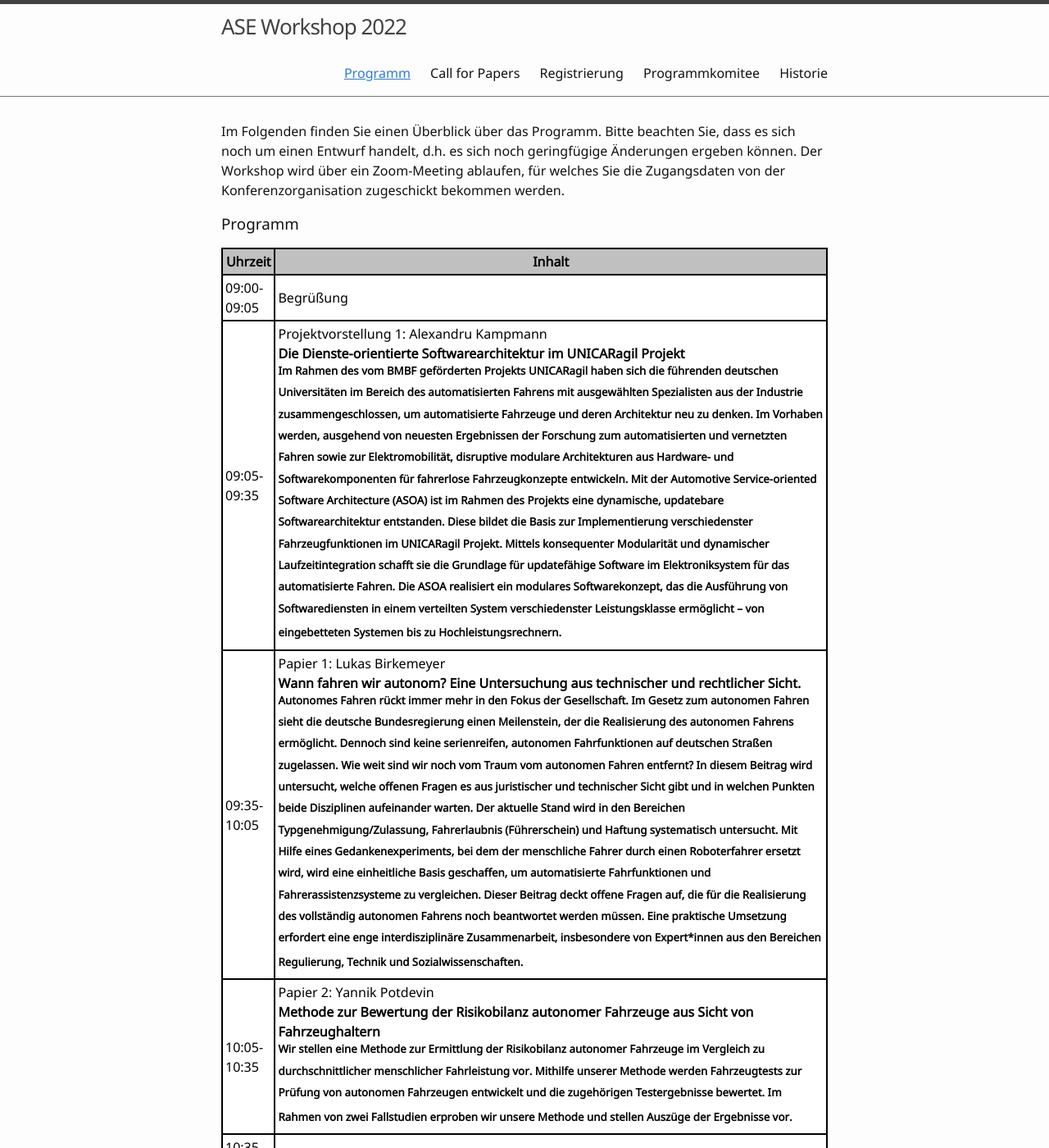
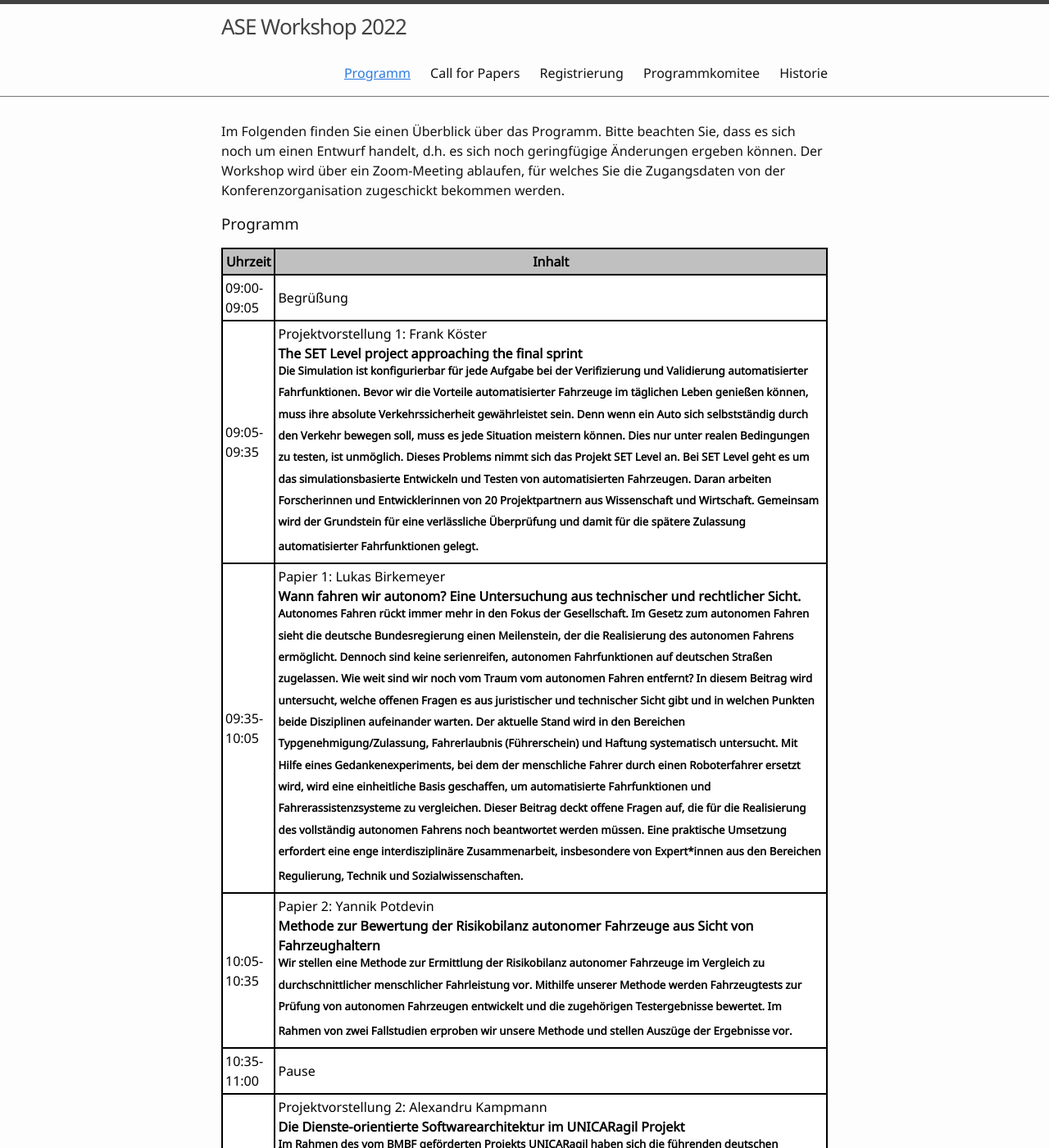
Before and after one commit to ASE-Workshop/2022, a Jekyll site: the page built from 0-programm.md, in a window 1280 px wide and 1400 px high. Shown: the whole window at 82% size. Built offline with Jekyll 4.4.1, drawn with Linux system fonts in a browser that asks for light colours; some of the changed text lies outside the part shown.

Commit message:
Update 0-programm.md

```diff
--- a/0-programm.md
+++ b/0-programm.md
@@ -50,7 +50,7 @@ table.GeneratedTable thead {
     </tr>
     <tr>
       <td>09:05-09:35</td>
-      <td>Projektvorstellung 1: Alexandru Kampmann <br/>  <b>Die Dienste-orientierte Softwarearchitektur im UNICARagil Projekt<b> <br/> <sup> Im Rahmen des vom BMBF geförderten Projekts UNICARagil haben sich die führenden deutschen Universitäten im Bereich des automatisierten Fahrens mit ausgewählten Spezialisten aus der Industrie zusammengeschlossen, um automatisierte Fahrzeuge und deren Architektur neu zu denken. Im Vorhaben werden, ausgehend von neuesten Ergebnissen der Forschung zum automatisierten und vernetzten Fahren sowie zur Elektromobilität, disruptive modulare Architekturen aus Hardware- und Softwarekomponenten für fahrerlose Fahrzeugkonzepte entwickeln. Mit der Automotive Service-oriented Software Architecture (ASOA) ist im Rahmen des Projekts eine dynamische, updatebare Softwarearchitektur entstanden. Diese bildet die Basis zur Implementierung verschiedenster Fahrzeugfunktionen im UNICARagil Projekt. Mittels konsequenter Modularität und dynamischer Laufzeitintegration schafft sie die Grundlage für updatefähige Software im Elektroniksystem für das automatisierte Fahren. Die ASOA realisiert ein modulares Softwarekonzept, das die Ausführung von Softwarediensten in einem verteilten System verschiedenster Leistungsklasse ermöglicht – von eingebetteten Systemen bis zu Hochleistungsrechnern.<sup>
+      <td>Projektvorstellung 1: Frank Köster<br/> <b>The SET Level project approaching the final sprint<b> <br/> <sup>Die Simulation ist konfigurierbar für jede Aufgabe bei der Verifizierung und Validierung automatisierter Fahrfunktionen. Bevor wir die Vorteile automatisierter Fahrzeuge im täglichen Leben genießen können, muss ihre absolute Verkehrssicherheit gewährleistet sein. Denn wenn ein Auto sich selbstständig durch den Verkehr bewegen soll, muss es jede Situation meistern können. Dies nur unter realen Bedingungen zu testen, ist unmöglich. Dieses Problems nimmt sich das Projekt SET Level an. Bei SET Level geht es um das simulationsbasierte Entwickeln und Testen von automatisierten Fahrzeugen. Daran arbeiten Forscherinnen und Entwicklerinnen von 20 Projektpartnern aus Wissenschaft und Wirtschaft. Gemeinsam wird der Grundstein für eine verlässliche Überprüfung und damit für die spätere Zulassung automatisierter Fahrfunktionen gelegt.<sup>
     <tr>
       <td>09:35-10:05</td>
       <td>Papier 1: Lukas Birkemeyer <br/> <b>Wann fahren wir autonom? Eine Untersuchung aus technischer und rechtlicher Sicht.<b> <br/> <sup>Autonomes Fahren rückt immer mehr in den Fokus der Gesellschaft. Im Gesetz zum autonomen Fahren sieht die deutsche Bundesregierung einen Meilenstein, der die Realisierung des autonomen Fahrens ermöglicht. Dennoch sind keine serienreifen, autonomen Fahrfunktionen auf deutschen Straßen zugelassen. Wie weit sind wir noch vom Traum vom autonomen Fahren entfernt? In diesem Beitrag wird untersucht, welche offenen Fragen es aus juristischer und technischer Sicht gibt und in welchen Punkten beide Disziplinen aufeinander warten. Der aktuelle Stand wird in den Bereichen Typgenehmigung/Zulassung, Fahrerlaubnis (Führerschein) und Haftung systematisch untersucht. Mit Hilfe eines Gedankenexperiments, bei dem der menschliche Fahrer durch einen Roboterfahrer ersetzt wird, wird eine einheitliche Basis geschaffen, um automatisierte Fahrfunktionen und Fahrerassistenzsysteme zu vergleichen. Dieser Beitrag deckt offene Fragen auf, die für die Realisierung des vollständig autonomen Fahrens noch beantwortet werden müssen. Eine praktische Umsetzung erfordert eine enge interdisziplinäre Zusammenarbeit, insbesondere von Expert*innen aus den Bereichen Regulierung, Technik und Sozialwissenschaften.  <sup>
```
Also changed, not shown: other parts of 0-programm.md (+1 -1 lines).
